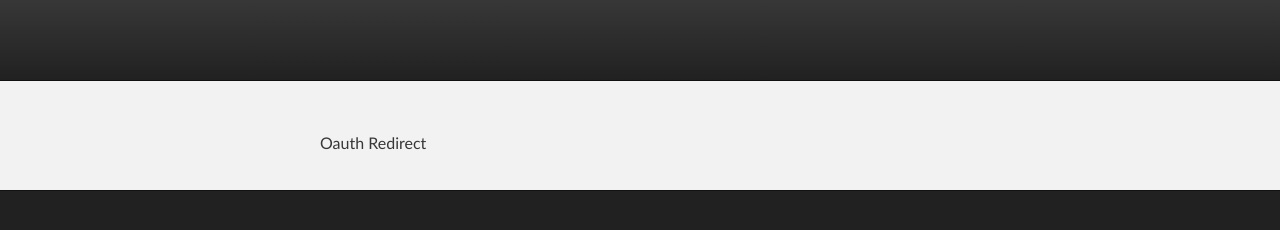
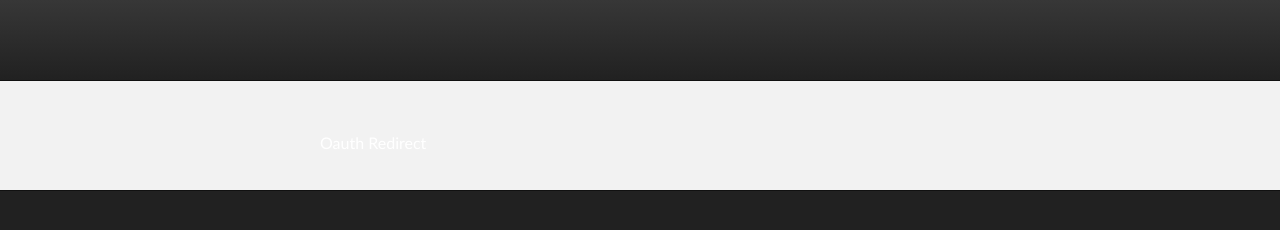
Before and after one commit to SebastianRask/sebastianrask.github.io, a plain HTML site: page oauth_authorizing/index.html in a window 1280 px wide. Drawn offline with Linux system fonts and the light colour scheme; files that its build step writes are made by us from their sources; files whose address does not match are found by name.

Commit message:
New Textcolor

```diff
--- a/oauth_authorizing/index.html
+++ b/oauth_authorizing/index.html
@@ -23,7 +23,7 @@
     <div id="main_content_wrap" class="outer">
       <section id="main_content" class="inner">
 
-        <p color="white">Oauth Redirect</p>
+        <p style="color:white;">Oauth Redirect</p>
 
       </section>
     </div>
```
